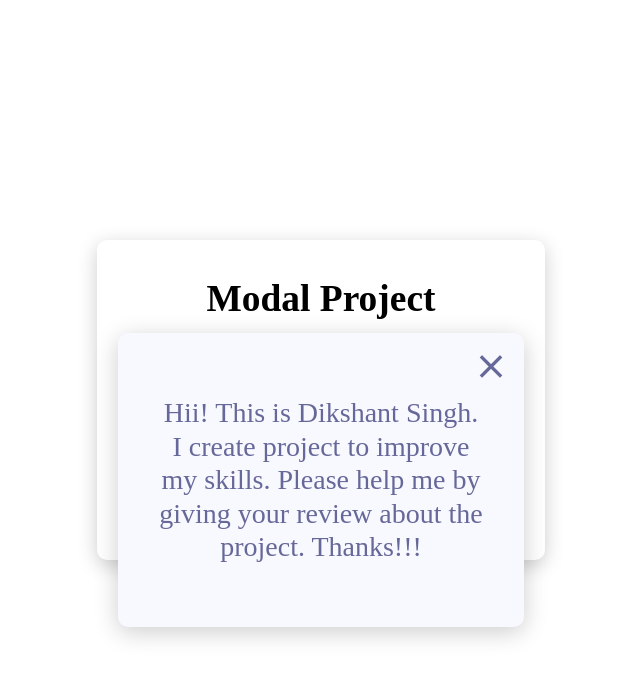
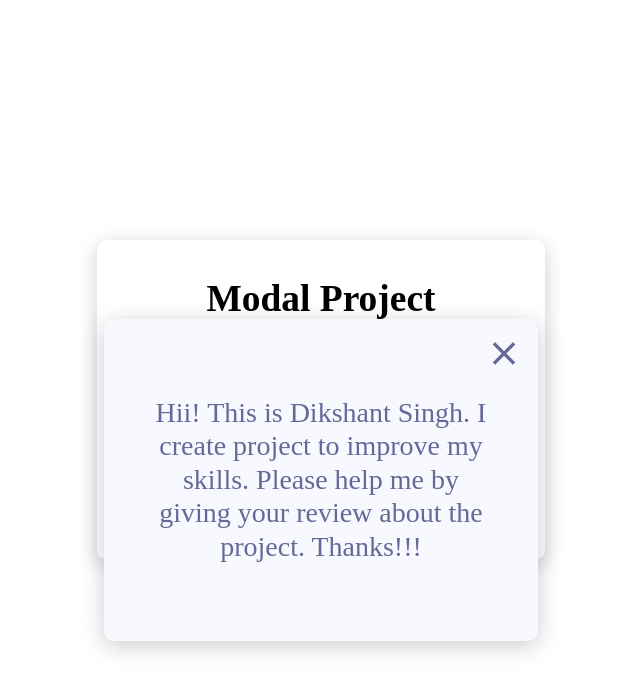
Before and after one commit to dikshantsingh510/dsfilo, a plain HTML site: page index.html in a window 1280 px wide. Both pictures are taken after a click on the element "MODAL". Shown: the whole page, without its empty margins (319-959 px from the left). Drawn offline with Linux system fonts and the light colour scheme.

Commit message:
Update style.css

```diff
--- a/style.css
+++ b/style.css
@@ -50,8 +50,8 @@ body {
   left: 50%;
   transform: translate(-50%, -50%);
   box-sizing: border-box;
-  width: 14.5em;
-  height: 10.5em;
+  width: 15.5em;
+  height: 11.5em;
   border-radius: 10px;
   font-size: 3.5vh;
   text-align: center;
```
